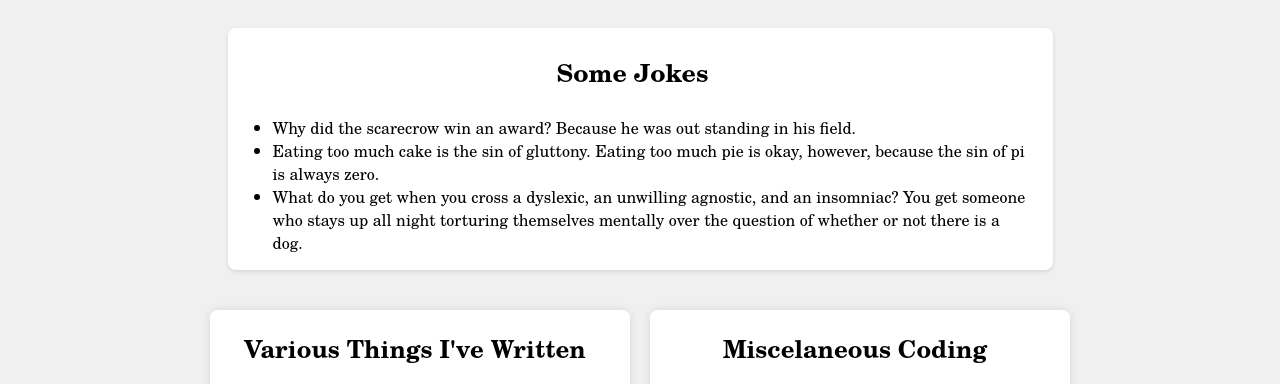
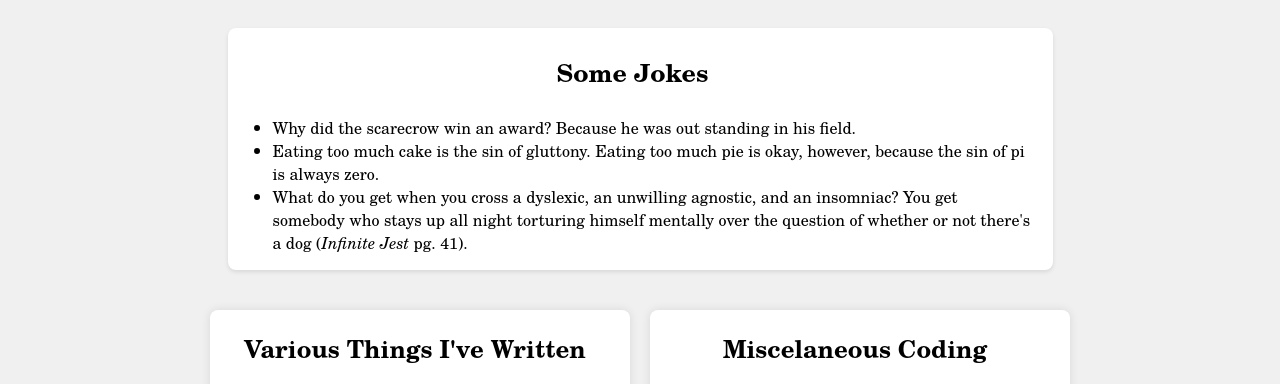
Before and after one commit to charleskolozsvary/personalWebsite, a plain HTML site: page charlesk.html in a window 1280 px wide. Shown: the part 367-751 px from the top of the page. Drawn offline with Linux system fonts and the light colour scheme; a web font is replaced by a local one.

Commit message:
Update charlesk.html

```diff
--- a/charlesk.html
+++ b/charlesk.html
@@ -124,7 +124,7 @@
                 Eating too much cake is the sin of gluttony. Eating too much pie is okay, however, because the sin of pi is always zero.
             </li>
             <li>
-                What do you get when you cross a dyslexic, an unwilling agnostic, and an insomniac? You get someone who stays up all night torturing themselves mentally over the question of whether or not there is a dog.
+                What do you get when you cross a dyslexic, an unwilling agnostic, and an insomniac? You get somebody who stays up all night torturing himself mentally over the question of whether or not there's a dog (<i>Infinite Jest</i> pg. 41).
             </li>
         </ul>
     </section>
```
